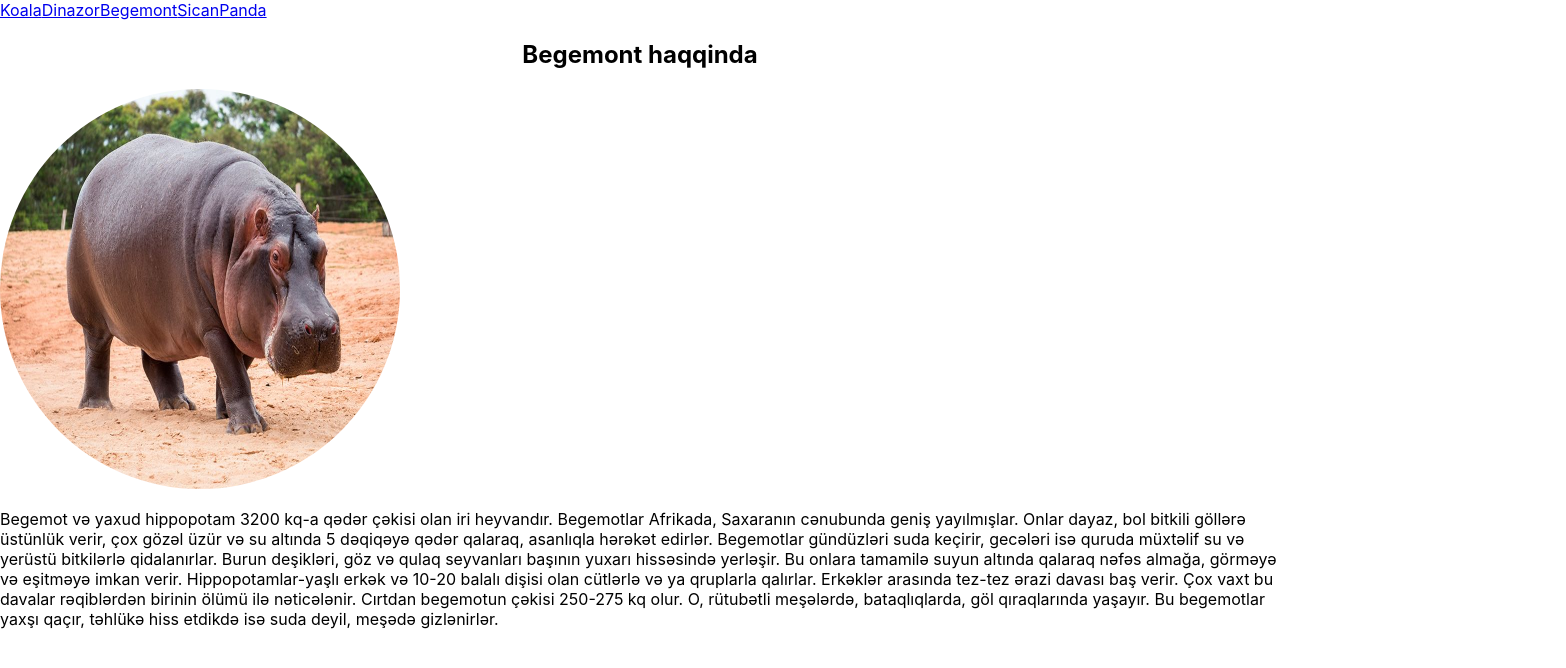
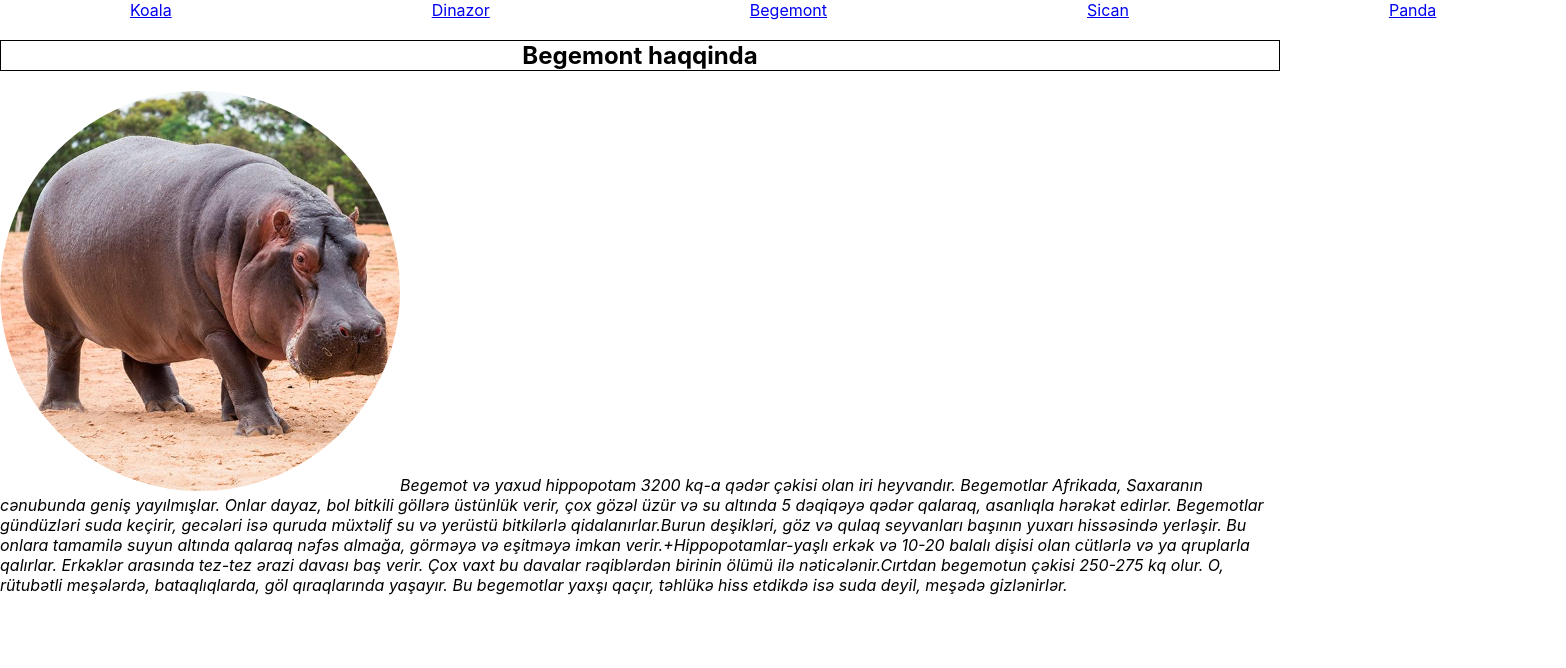
Before and after one commit to abbbsovaaa/React-first, a React (Create React App) app in the folder react/react task 1/: page /begemont in a window 1280 px wide. Shown: the top 668 px of the page, 1566 px wide, since content can reach past the window. Built offline with nearby package versions, Linux system fonts and the light colour scheme.

Commit message:
add react

```diff
--- a/react/react task 1/src/App.js
+++ b/react/react task 1/src/App.js
@@ -17,11 +17,11 @@ function App() {
   return (
     <>
     <nav>
-      <a href="/">Koala</a>
-      <a href="/Dinazor">Dinazor</a>
-      <a href="/Begemont">Begemont</a>
-      <a href="/Sican">Sican</a>
-      <a href="/Panda">Panda</a>
+      <a style={{margin: '0px 130px'}} href="/">Koala</a>
+      <a style={{margin: '0px 130px'}} href="/Dinazor">Dinazor</a>
+      <a style={{margin: '0px 130px'}} href="/Begemont">Begemont</a>
+      <a style={{margin: '0px 130px'}} href="/Sican">Sican</a>
+      <a style={{margin: '0px 130px'}} href="/Panda">Panda</a>
     </nav>
       <Routes>
         <Route path="/" element={<Koala />} />
--- a/react/react task 1/src/components/pages/Begemont.jsx
+++ b/react/react task 1/src/components/pages/Begemont.jsx
@@ -3,28 +3,19 @@ const Begemont = () => {
          <>
            <h2 style={{
                display:"flex",
-               justifyContent:'space-around'
+               justifyContent:'space-around',
+               border:'1px solid'
             }}>Begemont haqqinda</h2>
             <div>
                 <img style={{
+                      objectFit:"cover",
                     width:400,
                     height:400,
                     borderRadius:300
-                }} src="/hippo.jpeg" alt="" />
+                }} src="/hippo.jpeg" alt="" /><i>Begemot və yaxud hippopotam 3200 kq-a qədər çəkisi olan  iri heyvandır. Begemotlar Afrikada, Saxaranın cənubunda geniş yayılmışlar. Onlar dayaz, bol bitkili göllərə üstünlük verir, çox gözəl üzür və su altında 5 dəqiqəyə qədər qalaraq, asanlıqla hərəkət edirlər.
+Begemotlar gündüzləri suda keçirir, gecələri isə quruda müxtəlif su və yerüstü bitkilərlə qidalanırlar.Burun deşikləri, göz və qulaq seyvanları başının yuxarı hissəsində yerləşir. Bu onlara tamamilə suyun altında qalaraq nəfəs almağa, görməyə və eşitməyə imkan verir.+Hippopotamlar-yaşlı erkək və 10-20 balalı dişisi olan cütlərlə və ya qruplarla qalırlar. Erkəklər arasında tez-tez ərazi davası baş verir. Çox vaxt bu davalar rəqiblərdən birinin ölümü ilə nəticələnir.Cırtdan begemotun çəkisi 250-275 kq olur. O, rütubətli meşələrdə, bataqlıqlarda, göl qıraqlarında yaşayır. Bu begemotlar yaxşı qaçır, təhlükə hiss etdikdə isə suda deyil, meşədə gizlənirlər.</i>
             </div>
-            <p>Begemot və yaxud hippopotam 3200 kq-a qədər çəkisi olan  iri heyvandır. Begemotlar Afrikada, Saxaranın cənubunda geniş yayılmışlar. Onlar dayaz, bol bitkili göllərə üstünlük verir, çox gözəl üzür və su altında 5 dəqiqəyə qədər qalaraq, asanlıqla hərəkət edirlər.
 
-
-Begemotlar gündüzləri suda keçirir, gecələri isə quruda müxtəlif su və yerüstü bitkilərlə qidalanırlar.
-
-
-Burun deşikləri, göz və qulaq seyvanları başının yuxarı hissəsində yerləşir. Bu onlara tamamilə suyun altında qalaraq nəfəs almağa, görməyə və eşitməyə imkan verir.
-
-
-Hippopotamlar-yaşlı erkək və 10-20 balalı dişisi olan cütlərlə və ya qruplarla qalırlar. Erkəklər arasında tez-tez ərazi davası baş verir. Çox vaxt bu davalar rəqiblərdən birinin ölümü ilə nəticələnir.
-
-
-Cırtdan begemotun çəkisi 250-275 kq olur. O, rütubətli meşələrdə, bataqlıqlarda, göl qıraqlarında yaşayır. Bu begemotlar yaxşı qaçır, təhlükə hiss etdikdə isə suda deyil, meşədə gizlənirlər.</p>
         </>
     )
     }
--- a/react/react task 1/src/components/pages/Dinazor.jsx
+++ b/react/react task 1/src/components/pages/Dinazor.jsx
@@ -3,19 +3,21 @@ const Dinazor = () => {
          <>
            < h2 style={{
                display:"flex",
-               justifyContent:'space-around'
+               justifyContent:'space-around',
+               border:'1px solid'
             }}>Dinazor haqqinda</h2>
             <div>
                 <img style={{
+                    objectFit:"cover",
                     width:400,
                     height:400,
                     borderRadius:300
-                }} src="/dinazor.jpeg" alt="" />
+                }} src="/dino.png" alt="" /><i>Dinozavrlar 160 milyon il ərzində bizim planetimizdə ən üstün  canlılar idi. İndi bu nəhəng məxluqların bütün qalıqları sümüklərdir. Daşlaşmış qalıqlar göstərir ki, 65 milyon il əvvəl  nəsə Yerin bütün ekosistemini məhv etdi və dinozavrlar bütün başqa növlərin təxminən 50%i ilə birlikdə qəfildən qırıldı. Bəs onların nəslinin kəsilməsinə nə səbəb oldu? Çox illər, bu sual fərziyyələrdə itib -batan sirr olmuşdur.
+
+Dinozavrların daşlaşmış qalığı: dinozavrlar niyə qırıldı? Yox olma  hadisəsi  :1970-ci illərdə bu fərziyyələr  Kaliforniya Universitetinin Berkley  komandanın sayəsində real elmi tədqiqata çevrildi Geoloq Walter Alvarez Italiyadaki  Guppio dağlarındakı qaya laylarını araşdırırdı. Bu vaxt O Təbaşir və üçüncü dövr laylarının arasında ( bu qatların sərhəddi kt sərhəddi kimi də tanınır) bir qata çatdı.təbaşir qayası daşlaşmış qalıqlarla dolu  amma üçüncü dövr qaysında  heç nə yox idi.Bu qara-qəhvəyi K-T qatı dinozavrların məhv olduğu dövrdə formalaşmışdır.</i>
+
             </div>
-            <p>Dinozavrlar 160 milyon il ərzində bizim planetimizdə ən üstün  canlılar idi. İndi bu nəhəng məxluqların bütün qalıqları sümüklərdir. Daşlaşmış qalıqlar göstərir ki, 65 milyon il əvvəl  nəsə Yerin bütün ekosistemini məhv etdi və dinozavrlar bütün başqa növlərin təxminən 50%i ilə birlikdə qəfildən qırıldı. Bəs onların nəslinin kəsilməsinə nə səbəb oldu? Çox illər, bu sual fərziyyələrdə itib -batan sirr olmuşdur.
-
-Dinozavrların daşlaşmış qalığı: dinozavrlar niyə qırıldı? Yox olma  hadisəsi  :1970-ci illərdə bu fərziyyələr  Kaliforniya Universitetinin Berkley  komandanın sayəsində real elmi tədqiqata çevrildi Geoloq Walter Alvarez Italiyadaki  Guppio dağlarındakı qaya laylarını araşdırırdı. Bu vaxt O Təbaşir və üçüncü dövr laylarının arasında ( bu qatların sərhəddi kt sərhəddi kimi də tanınır) bir qata çatdı.təbaşir qayası daşlaşmış qalıqlarla dolu  amma üçüncü dövr qaysında  heç nə yox idi.Bu qara-qəhvəyi K-T qatı dinozavrların məhv olduğu dövrdə formalaşmışdır.</p>
-        </>
+                </>
     )
     }
     export default Dinazor;
--- a/react/react task 1/src/components/pages/Koala.jsx
+++ b/react/react task 1/src/components/pages/Koala.jsx
@@ -3,27 +3,22 @@ return(
      <>
      < h2 style={{
                display:"flex",
-               justifyContent:'space-around'
+               justifyContent:'space-around',
+               border:'1px solid'
+
             }}>Koalalar haqqinda</h2>
             <div>
                 <img style={{
+                      objectFit:"cover",
                     width:400,
                     height:400,
                     borderRadius:300
                 }}
-                src="/koala.png" alt="" />
+                src="/koala.png" alt="" /><i>Koala və yaxud kisəli ayı (lat. Phascolarctos cinereus) - koalalar fəsiləsinin yeganə növüdür. Müasir koala 15 mln il bundan qabaq əmələ gəlmişdir.Təxminən yarım əsr ərzində koalalar ancaq  Yeni Cənubi Uelsin ətraflarında görünürdü.1855-ci ildə təbiətşünas Uilyam  Blandovski ona Viktoriya ştatında, 1923-cü ildə isə O.Tomas- Kvinslendin cənub- şərq hissəsində rast gəlmişlər. Koala Cənubi Avstraliyada da yaşayırdı, ancaq XX əsrin əvvəlində məhv edilmişdir.Koala- möhkəm bədən quruluşuna malik kiçik heyvandır: bədəninin uzunluğu 60-82 sm, çəkisi 5 kq-dan  16 kq-a qədərdir. Quyruğu  çox qısadır,kənardan bilinmir.Başı enli və böyükdür. Qalın tüklü qulaqları iri və yumrudur. Gözləri kiçikdir.Dişlərin yaxşı inkişaf etmiş çıxarıcı kisəsi arxadan açılır.İçəridə iki əmziyi var.Koalalar, adətən sakit olur və səslərini təhlükə və yaxud artma dövründə çıxarırlar.</i>
+
             </div>
-            <p>Koala və yaxud kisəli ayı (lat. Phascolarctos cinereus) - koalalar fəsiləsinin yeganə növüdür. Müasir koala 15 mln il bundan qabaq əmələ gəlmişdir.
+            </>
 
-
-Təxminən yarım əsr ərzində koalalar ancaq  Yeni Cənubi Uelsin ətraflarında görünürdü.1855-ci ildə təbiətşünas Uilyam  Blandovski ona Viktoriya ştatında, 1923-cü ildə isə O.Tomas- Kvinslendin cənub- şərq hissəsində rast gəlmişlər. Koala Cənubi Avstraliyada da yaşayırdı, ancaq XX əsrin əvvəlində məhv edilmişdir.
-
-
-Koala- möhkəm bədən quruluşuna malik kiçik heyvandır: bədəninin uzunluğu 60-82 sm, çəkisi 5 kq-dan  16 kq-a qədərdir. Quyruğu  çox qısadır,kənardan bilinmir.Başı enli və böyükdür. Qalın tüklü qulaqları iri və yumrudur. Gözləri kiçikdir.
-
-
-Dişlərin yaxşı inkişaf etmiş çıxarıcı kisəsi arxadan açılır.İçəridə iki əmziyi var.Koalalar, adətən sakit olur və səslərini təhlükə və yaxud artma dövründə çıxarırlar.</p>
-    </>
 )
 }
 export default Koala;
--- a/react/react task 1/src/components/pages/Sican.jsx
+++ b/react/react task 1/src/components/pages/Sican.jsx
@@ -1,20 +1,25 @@
 const Sican = () => {
     return (
         <>
+
             < h2 style={{
                 display: "flex",
-                justifyContent: 'space-around'
+                justifyContent: 'space-around',
+                border: '1px solid'
             }}>Sicanlar haqqinda</h2>
             <div>
                 <img style={{
+                    display: "flex",
+                    justifyContent: "left",
+                    objectFit: "cover",
                     width: 300,
                     height: 300,
                     borderRadius: 300
-                }} src="/sican.jpeg" alt="" />
+                }} src="/sican.jpeg" alt="" /> <i>Siçan qidalanmaq üçüx xüsusi şərtlər seçmir. Onlar qoz-fındıq, bütün meyvə-tərəvəz növlərini yeyirlər. Maraqlıdır ki, siçanların görmə qabiliyyəti zəifdir və bu çatışmazlığı onların kəskin iybilmə və eşitmə qabiliyyətləri kompensasiya edir.
+                    Siçanlarla bağlı mənfi rəy təkcə onların görünüşü ilə deyil, həm də onların vəba və s. yoluxucu xəstəliklərin daşıyıcısı olması ilə bağlıdır. Belə ki, 1337-ci ildə məhz siçanlar Avropada “qara ölüm” adını almış vəba epidemiyasını yaymışdılar. Bir neçə il ərzində Avropa əhalisinin 3/1 hissəsi (20-25 milyon insan) bu xəstəliyin qurbanı olmuşdu. Həmin vaxtdan siçanlara həm də ölüm mənbəyi kimi də baxırdılar.
+                    Siçovul kimi oxşar gəmiricidən siçanlar öz ölçüləri ilə seçilir. Siçanların ölçüsü maksimum 15-20 sm-a çatır. Bundan başqa, siçanlar daha kiçik qabaritlərə malik olduğu üçün siçovullar qədər əzələ kütləsinə və gücə malik deyillər.</i>
             </div>
-            <p>Siçan qidalanmaq üçüx xüsusi şərtlər seçmir. Onlar qoz-fındıq, bütün meyvə-tərəvəz növlərini yeyirlər. Maraqlıdır ki, siçanların görmə qabiliyyəti zəifdir və bu çatışmazlığı onların kəskin iybilmə və eşitmə qabiliyyətləri kompensasiya edir.
-Siçanlarla bağlı mənfi rəy təkcə onların görünüşü ilə deyil, həm də onların vəba və s. yoluxucu xəstəliklərin daşıyıcısı olması ilə bağlıdır. Belə ki, 1337-ci ildə məhz siçanlar Avropada “qara ölüm” adını almış vəba epidemiyasını yaymışdılar. Bir neçə il ərzində Avropa əhalisinin 3/1 hissəsi (20-25 milyon insan) bu xəstəliyin qurbanı olmuşdu. Həmin vaxtdan siçanlara həm də ölüm mənbəyi kimi də baxırdılar.
- Siçovul kimi oxşar gəmiricidən siçanlar öz ölçüləri ilə seçilir. Siçanların ölçüsü maksimum 15-20 sm-a çatır. Bundan başqa, siçanlar daha kiçik qabaritlərə malik olduğu üçün siçovullar qədər əzələ kütləsinə və gücə malik deyillər.</p>
+
         </>
     )
 }
```
Also changed, not shown: react/react task 1/src/components/pages/Panda.jsx (+7 -5 lines), react/react task 1/src/components/pages/Pinquvin.jsx (deleted, +0 -8 lines), react/react task 1/public/dino.png (added).
